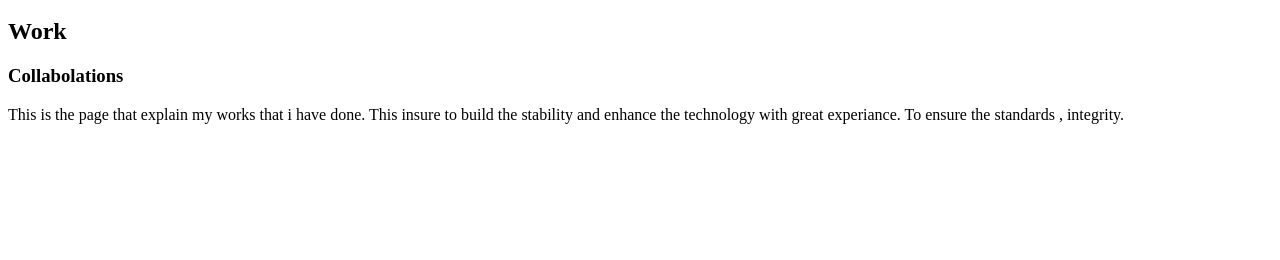
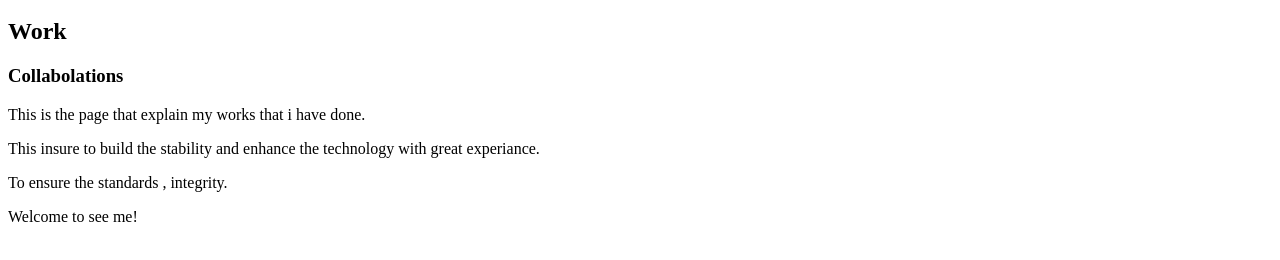
Before and after one commit to stephanoleonartus/My_First_Portfolio, a plain HTML site: page html_basic/index.html in a window 1280 px wide. Shown: the part 48-308 px from the top of the page. Drawn offline with Linux system fonts and the light colour scheme.

Commit message:
d7180a7ab72946768147e01380d498fe8d4bb6bc

```diff
--- a/html_basic/index.html
+++ b/html_basic/index.html
@@ -1,9 +1,9 @@
-<body>
+<body herf = >
     <h1>Life</h1>
     <h2>Work</h2>
     <h3>Collabolations</h3>
-    <P>This is the page that explain my works that i have done.
-        This insure to build the stability and enhance the technology with great experiance.
-        To ensure the standards , integrity.
-    </P>
+    <P>This is the page that explain my works that i have done.</p>
+    <p>This insure to build the stability and enhance the technology with great experiance.</p>
+    <p>To ensure the standards , integrity.</P>
+    <p>Welcome to see me!</p>
 </body>
```
